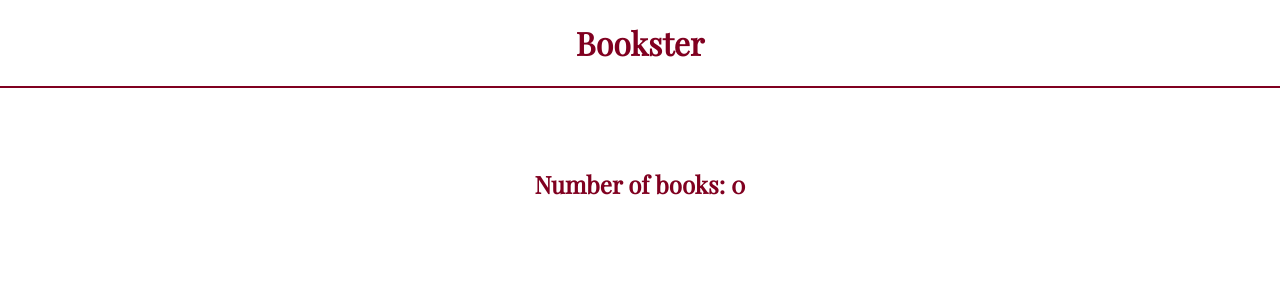
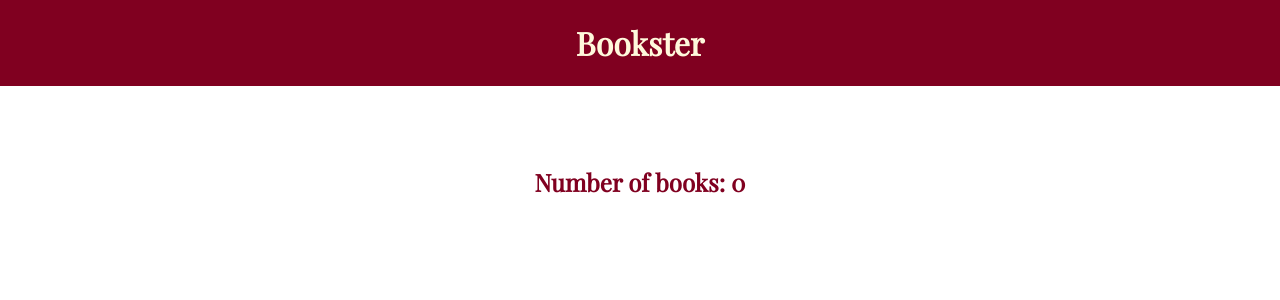
Before and after one commit to tiramisuzie/book_app, a Node server app: page /books in a window 1280 px wide. Shown: the top 300 px of the page. Run offline with Node 20, Linux system fonts and the light colour scheme; data that the repository does not hold is empty.

Commit message:
added more css to the header

```diff
--- a/public/styles/layout.css
+++ b/public/styles/layout.css
@@ -1,7 +1,8 @@
 header {
   display: flex;
   justify-content: center;
-  border-bottom: 2px solid #800020;
+  color: #FFF8DC;
+  background-color: #800020;
 }
 
 footer {
--- a/public/styles/modules.css
+++ b/public/styles/modules.css
@@ -1,4 +1,4 @@
-* {
+body {
   color: #800020;
 }
 
```
